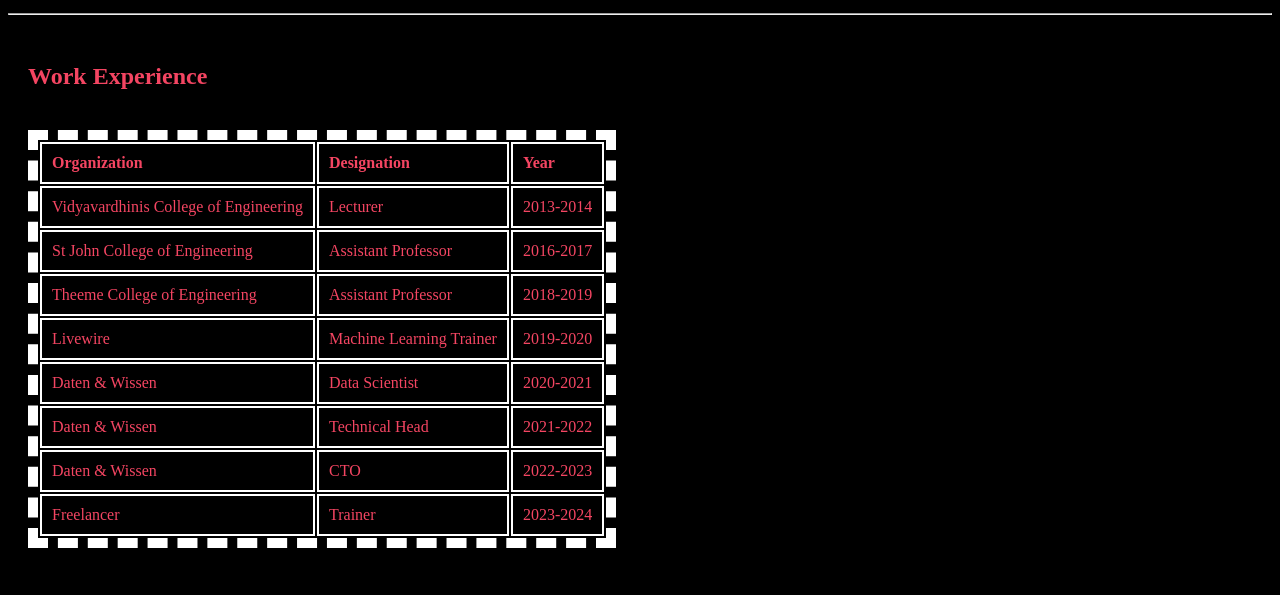
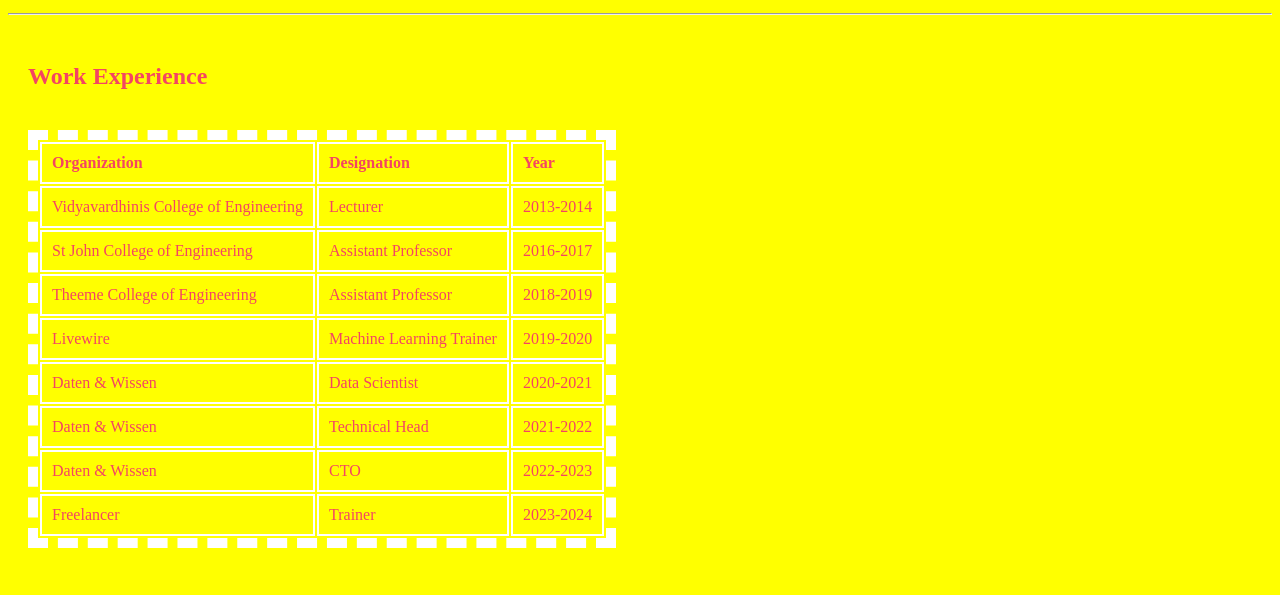
Before and after one commit to Nazira73/Jenkins-Demo, a plain HTML site: page index.html in a window 1280 px wide. Shown: the part 205-800 px from the top of the page. Drawn offline with Linux system fonts and the light colour scheme.

Commit message:
Yellow Theme added

```diff
--- a/index.html
+++ b/index.html
@@ -1,5 +1,5 @@
 <!DOCTYPE html>
-<html lang="en" style = "background-color:black">
+<html lang="en" style = "background-color:yellow">
 <head>
     <meta charset="UTF-8">
     <meta name="viewport" content="width=device-width, initial-scale=1.0">
```
